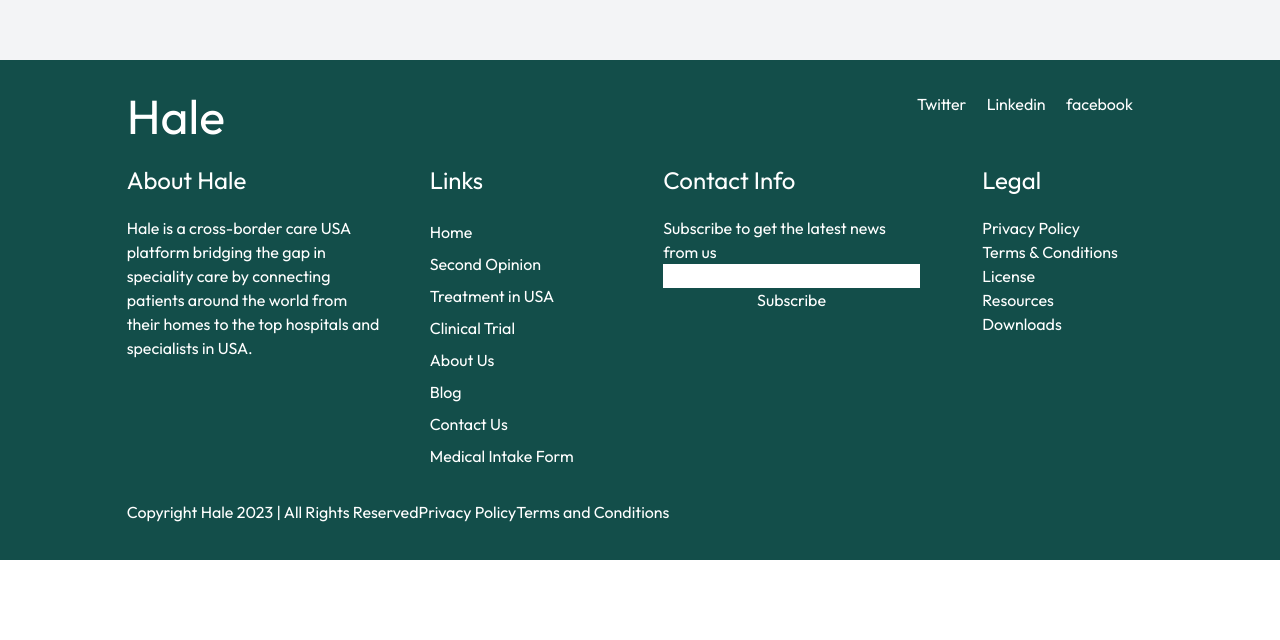
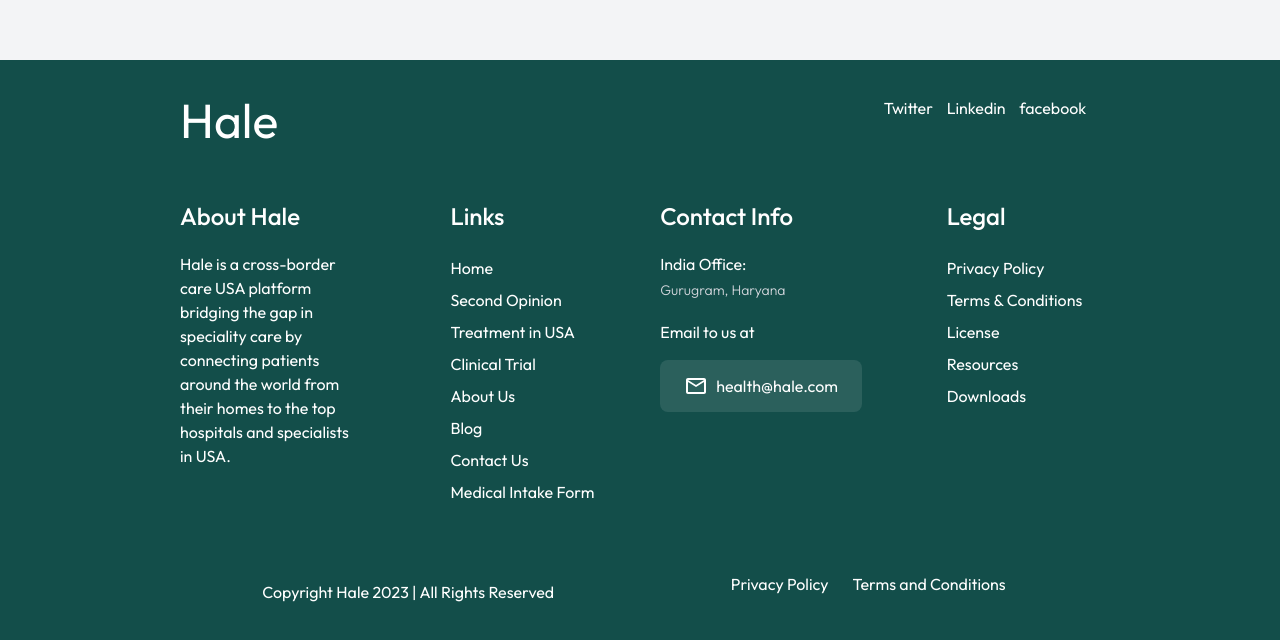
Before and after one commit to utkarsh125/project-hale, a React (Vite) app: page / in a window 1280 px wide. Shown: the part 5700-6340 px from the top of the page. Before the commit the page ends 6260 px from the top, so only its background shows below. Built offline with nearby package versions, Linux system fonts and the light colour scheme.

Commit message:
polished footer

```diff
--- a/src/components/footer/Footer.jsx
+++ b/src/components/footer/Footer.jsx
@@ -1,11 +1,12 @@
 // import { logo } from "../../assets/index"
+import { MdOutlineMail } from "react-icons/md";
 
 const listitem = "text-md py-1"
 const Footer = () => {
     return (
         <div className="bg-teal-900 text-white bottom-0 font-outfit">
-            <div className="mx-auto md:w-5/6 flex flex-col justify-between p-5">
-                <div id="contact" className="flex flex-row my-3  justify-between">
+            <div className="mx-auto w-5/6 lg:w-3/4 flex flex-col justify-between p-5 divide-y-0 divide-green-600 divide-solid">
+                <div id="contact" className="flex flex-col lg:flex-row my-4 pb-2 justify-between">
                     <h1 className="text-5xl">Hale</h1>
                     <div className="w-1/4 lg:flex justify-evenly sm:hidden">
                         <span>Twitter</span>
@@ -13,17 +14,17 @@ const Footer = () => {
                         <span>facebook</span>
                     </div>
                 </div>
-                <div className="w-full max-w-full flex md:flex-row justify-between sm:flex-col max-md:space-y-5">
-                    <div id="about" className="md:w-1/4 flex flex-col">
-                        <h3 className="pb-2 my-3 text-2xl">About Hale</h3>
-                        <p>Hale is a cross-border care USA platform bridging
+                <div className="w-full max-w-full py-5 flex md:flex-row justify-between sm:flex-col max-md:space-y-5">
+                    <div id="about" className="md:w-1/4 items-center lg:items-start flex flex-col">
+                        <h3 className="pb-2 my-3 text-2xl font-medium">About Hale</h3>
+                        <p className="w-4/5">Hale is a cross-border care USA platform bridging
                             the gap in speciality care by connecting patients around the
                             world from their homes to the top hospitals and specialists
                             in USA.
                         </p>
                     </div>
-                    <div id="links" className="md:w-1/6 flex flex-col">
-                        <h3 className="pb-2 my-3 text-2xl">Links</h3>
+                    <div id="links" className="md:w-1/6 items-center lg:items-start flex flex-col">
+                        <h3 className="pb-2 my-3 text-2xl font-medium">Links</h3>
                         <ul>
                             <li className={listitem}>Home</li>
                             <li className={listitem}>Second Opinion</li>
@@ -35,30 +36,36 @@ const Footer = () => {
                             <li className={listitem}>Medical Intake Form</li>
                         </ul>
                     </div>
-                    <div id="contact info" className="md:w-1/4 flex flex-col md:mx-4">
-                        <h3 className="pb-2 my-3 text-2xl">Contact Info</h3>
-                        <p>Subscribe to get the latest news from us</p>
-                        <input type="text" />
-                        <button>Subscribe</button>
+                    <div id="contact info" className="w-full lg:w-1/4 items-center lg:items-start flex flex-col md:mx-4">
+                        <h3 className="pb-2 my-3 text-2xl font-medium">Contact Info</h3>
+                        <div className="pb-4">
+                            <p className="pb-1">India Office:</p>
+                            <p className="font-light text-sm text-gray-300">Gurugram, Haryana</p>
+                        </div>
+                        <p className="pt-1 pb-4">Email to us at</p>
+                        <button type="button" className="px-6 py-3.5 text-base font-normal text-white inline-flex items-center justify-center bg-white/10 hover:bg-white/25 focus:ring-2 focus:outline-none focus:ring-gray-300 rounded-lg text-center">
+                            <MdOutlineMail size={24}/>
+                            <span className="ml-2 ">health@hale.com</span>
+                        </button>
                     </div>
-                    <div id="legal" className="md:w-1/6 flex flex-col">
-                        <h3 className="pb-2 my-3 text-2xl">Legal</h3>
+                    <div id="legal" className="w-full lg:w-1/6 items-center lg:items-start flex flex-col">
+                        <h3 className="pb-2 my-3 text-2xl font-medium">Legal</h3>
                         <ul>
-                            <li>Privacy Policy</li>
-                            <li>Terms & Conditions</li>
-                            <li>License</li>
-                            <li>Resources</li>
-                            <li>Downloads</li>
+                            <li className={listitem}>Privacy Policy</li>
+                            <li className={listitem}>Terms & Conditions</li>
+                            <li className={listitem}>License</li>
+                            <li className={listitem}>Resources</li>
+                            <li className={listitem}>Downloads</li>
                         </ul>
                     </div>
                 </div>
-                <div className="my-4 pt-3 flex flex-row justify-start align-middle">
-                    <span>
+                <div className="my-4 pt-7 flex flex-col lg:flex-row justify-start align-middle">
+                    <span className="py-2 mx-auto">
                         Copyright Hale 2023 | All Rights Reserved
                     </span>
-                    <div>
-                        <span>Privacy Policy</span>
-                        <span>Terms and Conditions</span>
+                    <div className="mx-auto">
+                        <span className="px-3">Privacy Policy</span>
+                        <span className="px-3">Terms and Conditions</span>
                     </div>
                 </div>
             </div>
```
